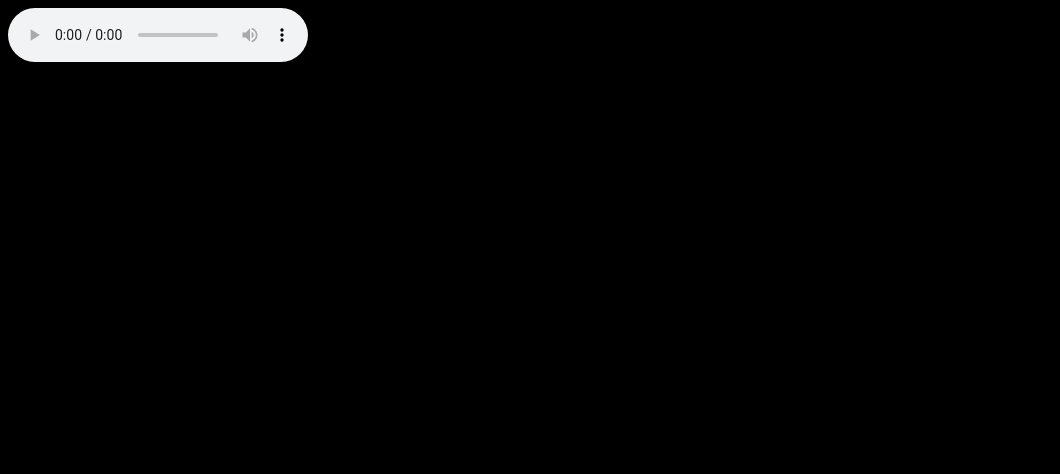
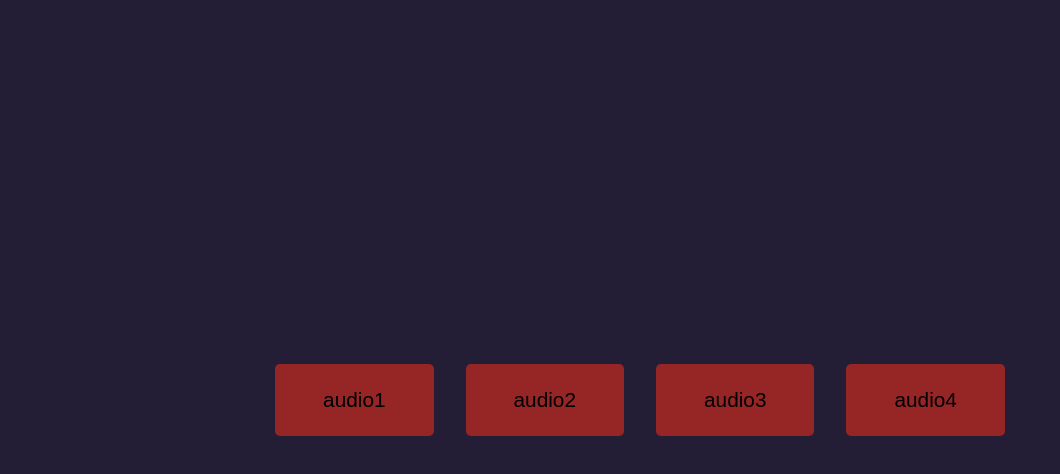
Before and after one commit to Jespermagician/web-audio-memory, a plain HTML site: page index.html in a window 1280 px wide. Shown: the whole page, without its empty margins (0-1060 px from the left). Drawn offline with Linux system fonts and the light colour scheme.

Commit message:
Added Audios, buttons - js and css

```diff
--- a/index.html
+++ b/index.html
@@ -5,10 +5,16 @@
     <meta name="viewport" content="width=device-width, initial-scale=1.0">
     <title>Audio Memory</title>
     <link rel="stylesheet" href="styles.css">
-    <script src="myscripts.js"></script>
+
 </head>
 <body>
-    <audio controls src="Pink-Panther.mp3">test</audio>
+    <!-- <audio controls src="Pink-Panther.mp3">test</audio> -->
+    <audio src="audio\Pink-Panther-Theme.mp3" id="audio1"></audio>
+    <audio src="audio/martin-halts-maul.mp3" id="audio2"></audio>
+    <audio src="audio/Jugendwort-2022.mp3" id="audio3"></audio>
+    <audio src="audio/Ronaldo-Shoppe.mp3" id="audio4"></audio>
 
+    <div id="buttons"></div>
+    <script src="myscripts.js"></script>
 </body>
 </html>
--- a/myscripts.js
+++ b/myscripts.js
@@ -0,0 +1,13 @@
+const sounds = ['audio1', 'audio2', 'audio3', 'audio4'];
+
+
+// later let the audios create it self as well
+
+sounds.forEach((sounds) => {
+    const btn = document.createElement('button');
+    btn.classList.add('btn');
+
+    btn.innerText = sounds;
+
+    document.getElementById('buttons').appendChild(btn);
+} )
--- a/styles.css
+++ b/styles.css
@@ -1,4 +1,42 @@
 body
 {
-    background-color: black;
+    background-color: rgb(35, 30, 53);
+    font-family: Arial, Helvetica, sans-serif;
+    display: flex;
+    flex-wrap: wrap;
+    align-items: center;
+    justify-content: center;
+    height: 100vh;
+    overflow: hidden;
+    margin: 0;
 }
+
+* {
+    box-sizing: border-box;
+}
+
+.btn {
+    background-color: rgb(150, 37, 37);
+    border-radius: 5px;
+    border: none;
+    color: black;
+    margin: 1rem;
+    padding: 1.5rem 3rem;
+    font-size: 1.3rem;
+}
+
+.btn:focus {
+    outline: none;
+}
+
+.btn:hover {
+    transform: scale(0.8);
+    transform: translateY(2px) translateX(2px);
+    box-shadow: 0 0 15px rgb(148, 118, 118);
+}
+
+.btn:active {
+    /* transform: scale(0.8); */
+    /* transform: translateY(2px) translateX(2px); */
+
+}
```
Also changed, not shown: 12 other files.
